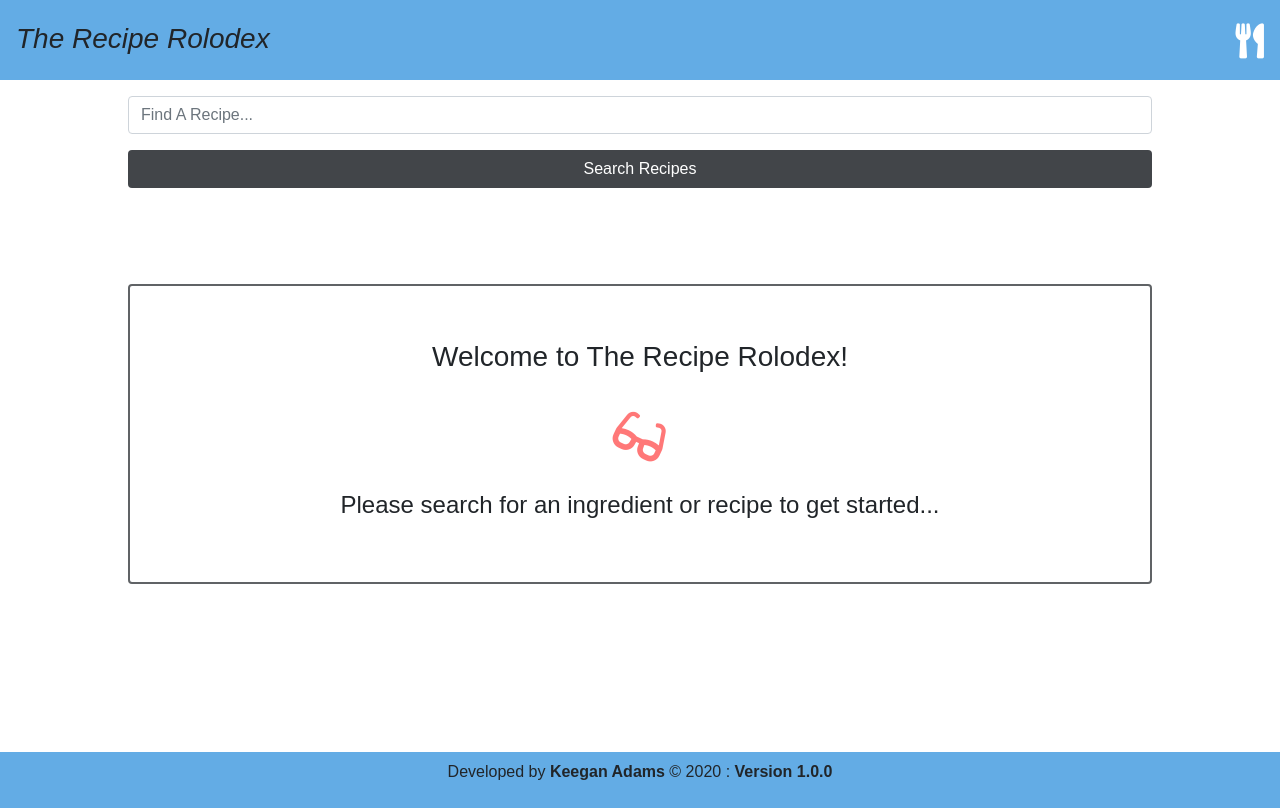
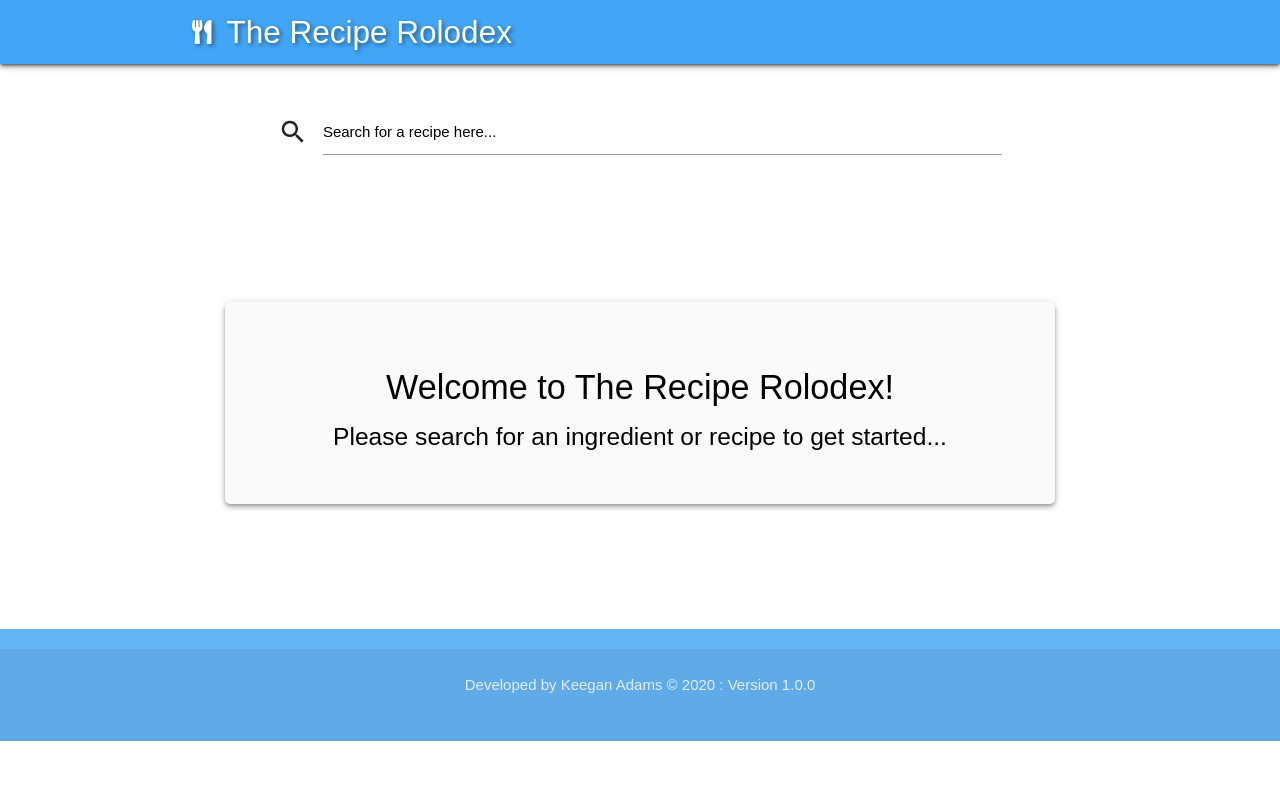
Before and after one commit to KeeganA217/recipe-rolodex, a React (Create React App) app: page / in a window 1280 px wide. Built offline with nearby package versions, Linux system fonts and the light colour scheme.

Commit message:
implemented materialize css

```diff
--- a/package.json
+++ b/package.json
@@ -9,6 +9,7 @@
     "@testing-library/user-event": "^7.2.1",
     "axios": "^0.21.0",
     "gsap": "^3.5.1",
+    "materialize-css": "^1.0.0-rc.2",
     "react": "^17.0.0",
     "react-dom": "^17.0.0",
     "react-router-dom": "^5.2.0",
--- a/public/index.html
+++ b/public/index.html
@@ -17,11 +17,11 @@
       rel="stylesheet"
       href="https://cdnjs.cloudflare.com/ajax/libs/font-awesome/5.15.1/css/all.min.css"
     />
+    <link
+      href="https://fonts.googleapis.com/icon?family=Material+Icons"
+      rel="stylesheet"
+    />
 
-    <link
-      rel="stylesheet"
-      href="https://stackpath.bootstrapcdn.com/bootstrap/4.5.2/css/bootstrap.min.css"
-    />
     <link
       href="https://fonts.googleapis.com/css2?family=Pacifico&display=swap"
       rel="stylesheet"
--- a/src/App.css
+++ b/src/App.css
@@ -7,6 +7,20 @@
   display: flex;
   flex-direction: column;
 }
+
+.footer {
+  display: flex;
+  justify-content: center;
+  height: 3.5rem;
+  margin: 0;
+  padding: 0;
+  align-items: center;
+}
+
+main {
+  flex: 1 0 auto;
+}
+/*
 .main-container {
   max-width: 80%;
   margin: auto;
@@ -35,16 +49,6 @@ nav h3 {
 nav i {
   font-size: 35px;
   color: #fff;
-}
-
-.footer {
-  background-color: #63ace5;
-  display: flex;
-  justify-content: center;
-  height: 3.5rem;
-  margin: 0;
-  padding: 0;
-  align-items: center;
 }
 
 .version {
@@ -254,4 +258,50 @@ a:hover {
     width: 90%;
     margin: auto;
   }
+} */
+
+.search-row {
+  margin-bottom: 1rem;
 }
+
+nav p {
+  padding-top: 0;
+  margin-top: 0;
+  text-shadow: 2px 2px 4px rgba(0, 0, 0, 0.45);
+}
+
+nav {
+  margin-bottom: 2rem;
+}
+
+button {
+  width: 100%;
+}
+
+.opening-card {
+  margin-top: 5rem;
+  margin-bottom: 7rem;
+  border-radius: 5px;
+  padding: 20px;
+}
+
+/* label color */
+.input-field label {
+  color: #000;
+}
+/* label focus color */
+.input-field input[type="search"]:focus + label {
+  color: black !important;
+  background-color: transparent;
+}
+
+/* label underline focus color */
+.input-field input:focus {
+  border-bottom: 1px solid black !important;
+  box-shadow: 0 1px 0 0 !important;
+}
+
+/* icon prefix focus color */
+.input-field .prefix.active {
+  color: black !important;
+}
--- a/src/App.js
+++ b/src/App.js
@@ -3,10 +3,14 @@ import Navbar from "../src/layout/components/Navbar";
 import Home from "../src/pages/Home";
 import Footer from "./layout/components/Footer";
 import RecipeState from "../src/context/recipe/RecipeState";
+import "materialize-css/dist/css/materialize.min.css";
 import { gsap } from "gsap";
 import "./App.css";
+import M from "materialize-css/dist/js/materialize.min.js";
 
 function App() {
+  M.AutoInit();
+
   useEffect(() => {
     gsap.from(".App", {
       opacity: 0,
--- a/src/layout/components/Footer.js
+++ b/src/layout/components/Footer.js
@@ -2,12 +2,20 @@ import React from "react";
 
 const Footer = () => {
   return (
-    <div className="footer page-footer">
-      <p>
-        Developed by <strong>Keegan Adams</strong> &copy; 2020 :{" "}
-        <strong>Version 1.0.0</strong>
-      </p>
-    </div>
+    <footer class="page-footer blue lighten-2">
+      <div class="footer-copyright">
+        <div className="container">
+          <div class="row">
+            <div class="center col l6 s12 offset-l3">
+              <p>
+                Developed by <strong>Keegan Adams</strong> &copy; 2020 :{" "}
+                <strong>Version 1.0.0</strong>
+              </p>
+            </div>
+          </div>
+        </div>
+      </div>
+    </footer>
   );
 };
 
--- a/src/layout/components/Navbar.js
+++ b/src/layout/components/Navbar.js
@@ -2,11 +2,14 @@ import React from "react";
 
 const Navbar = () => {
   return (
-    <nav className="navbar">
-      <h3>
-        <span className="title">The Recipe Rolodex</span>
-      </h3>
-      <i className="fas fa-utensils"></i>
+    <nav>
+      <div className="nav-wrapper z-depth-2 blue lighten-1">
+        <div className="container">
+          <p className="brand-logo">
+            <i className="fas fa-utensils"></i>The Recipe Rolodex
+          </p>
+        </div>
+      </div>
     </nav>
   );
 };
--- a/src/layout/components/Search.js
+++ b/src/layout/components/Search.js
@@ -17,33 +17,46 @@ const Search = () => {
   };
 
   return (
-    <div>
-      <form action="" className="form" onSubmit={onSubmit}>
+    <div className="container">
+      <div className="row">
+        <div className="col s12 l10 offset-l1">
+          <div className="input-field">
+            <i className="material-icons prefix">search</i>
             <input
-          type="text"
-          name="text"
+              id="icon-prefix search"
+              type="search"
               value={text}
-          placeholder="Find A Recipe..."
-          className="search mx-auto form-control"
               onChange={onChange}
               required
               autoComplete="off"
             />
-        <input
-          type="submit"
-          value="Search Recipes"
-          className="btn btn-block mt-3 submit"
-        />
-      </form>
+            <label className="" htmlFor="search">
+              Search for a recipe here...
+            </label>
+            <i className="material-icons">close</i>
+          </div>
+        </div>
+      </div>
+      <div className="row">
+        <div className="col s12 l8 offset-l2 search-row">
+          {text !== "" && (
+            <button className="btn" onClick={onSubmit}>
+              Search
+            </button>
+          )}
+        </div>
+        <div className="col s12 l8 offset-l2">
           {recipes.length > 0 && (
             <button
-          className="btn btn-block clear mb-5 mt-3"
+              className="btn amber accent-2 black-text"
               onClick={clearRecipes}
             >
               Clear Recipes
             </button>
           )}
         </div>
+      </div>
+    </div>
   );
 };
 
--- a/src/layout/recipes/RecipeItem.js
+++ b/src/layout/recipes/RecipeItem.js
@@ -1,54 +1,54 @@
-import React, { useEffect } from "react";
+import React from "react";
 import { v4 as uuid } from "uuid";
-import { gsap } from "gsap";
 
 const RecipeItem = ({ title, calories, image, ingredients, link, risks }) => {
-  useEffect(() => {
-    gsap.fromTo(
-      ".result",
-      {
-        opacity: 0,
-      },
-      {
-        opacity: 1,
-        duration: 0.5,
-        stagger: 0.2,
-      }
-    );
-  });
+  return (
+    <div className="col s12 l4">
+      <div className="card hoverable medium">
+        <div className="card-image waves-effect waves-block waves-light">
+          <img className="activator" src={image} alt="Loading..."></img>
+        </div>
+        <div className="card-content">
+          <span className="card-title activator grey-text text-darken-4">
+            {title}
+            <i className="material-icons valign-wrapper right">more_vert</i>
+          </span>
 
-  return (
-    <div className="recipe-card result">
-      <div className="upper">
-        <div className="image">
-          <img src={image} alt="Loading..." className="image" />
+          <div className="card-action">
+            <p>
+              <a
+                href={link}
+                target="_blank"
+                rel="noopener noreferrer"
+                className="btn waves-effect waves-light"
+              >
+                Explore Full Recipe
+              </a>
+            </p>
+          </div>
         </div>
-        <div className="info">
-          {" "}
-          <h4>{title}</h4>
-          <p>
+        <div className="card-reveal">
+          <span className="card-title center grey-text text-darken-4">
+            {title}
+            <i className="material-icons right">close</i>
+          </span>
+          <h6 className="center red-text">
             <span>{calories}</span> Total Calories
-          </p>
+          </h6>
+          <h5 className="center teal lighten-2">Risks</h5>
           {risks.map((risk) => (
             <ul key={uuid()}>
               <li>{risk}</li>
             </ul>
           ))}
+          <h5 className="center teal lighten-2">Ingredients</h5>
+          {ingredients.map((ingredient) => (
+            <ul key={uuid()}>
+              <li>{ingredient}</li>
+            </ul>
+          ))}
         </div>
       </div>
-      <div className="lower">
-        <p>Ingredients</p>
-        {ingredients.map((ingredient) => (
-          <ul key={uuid()}>
-            <li>{ingredient}</li>
-          </ul>
-        ))}
-      </div>
-      <button>
-        <a href={link} target="_blank" rel="noopener noreferrer">
-          Explore Full Recipe
-        </a>
-      </button>
     </div>
   );
 };
--- a/src/layout/recipes/Recipes.js
+++ b/src/layout/recipes/Recipes.js
@@ -13,15 +13,25 @@ const Recipes = () => {
   } else {
     if (recipes.length === 0) {
       return (
-        <div className="alternate">
-          <h3>Welcome to The Recipe Rolodex!</h3>
-          <i className="fas fa-glasses"></i>
-          <h4>Please search for an ingredient or recipe to get started...</h4>
+        <div className="row">
+          <div className="col s12 l8 offset-l2 ">
+            <div className="card z-depth-2 grey lighten-5 opening-card">
+              <div className="card-content black-text">
+                <span className="card-title center-align">
+                  <h4>Welcome to The Recipe Rolodex!</h4>
+                </span>
+                <h5 className="center">
+                  Please search for an ingredient or recipe to get started...
+                </h5>
+              </div>
+            </div>
+          </div>
         </div>
       );
     } else {
       return (
-        <div className="items">
+        <div className="container">
+          <div className="row items">
             {recipes.map((recipe) => (
               <RecipeItem
                 title={recipe.recipe.label}
@@ -34,6 +44,7 @@ const Recipes = () => {
               />
             ))}
           </div>
+        </div>
       );
     }
   }
```
Also changed, not shown: 1 other file (tests, documents, lock files or other folders). Lines whose indentation alone changed are shown as unchanged.
